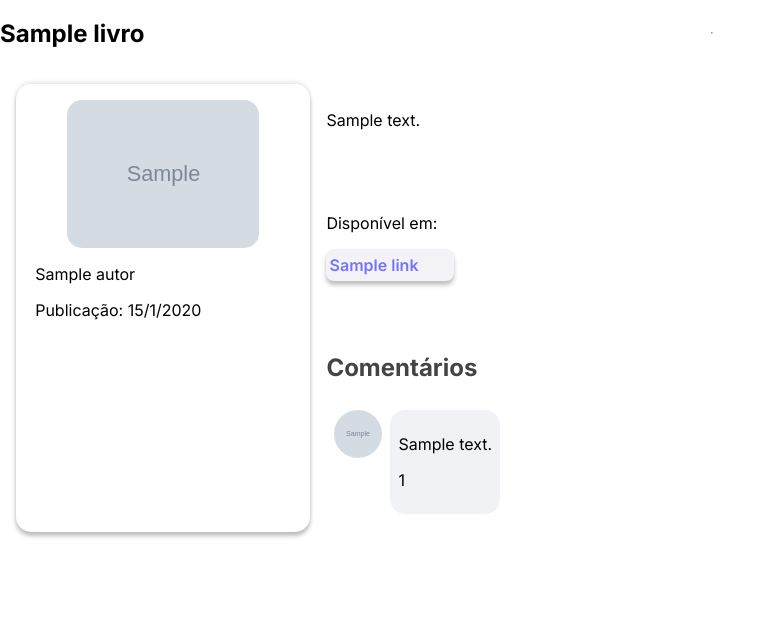
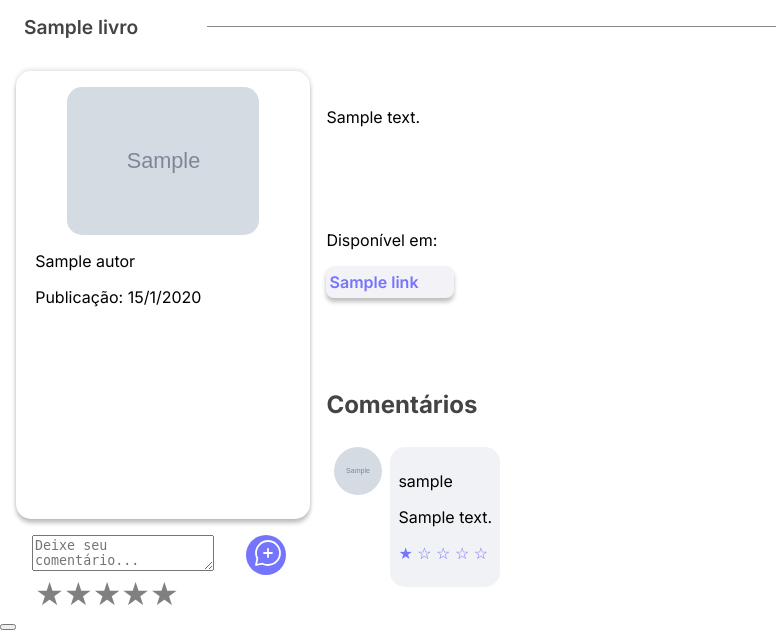
Before and after one commit to GuilhermeVieiraSouza/Bibliotecando_projeto, a Django app: page /detalhesLivro/1/ in a window 1280 px wide. Shown: the part 219-850 px from the top of the page, without its empty margins (0-776 px from the left). Before the commit the page ends 757 px from the top, so only its background shows below. Run offline with Django 5.2, Linux system fonts and the light colour scheme; a user stored in the database is signed in; tables that the repository leaves empty hold one stand-in row (values such as "Sample post"); grey boxes marked "Sample" are stand-in pictures; grey boxes are pictures that could not be loaded.

Commit message:
Refactor CSS styles in registro_login.css and base.css Refactor user-related code in editar_usuario view Update profile page to display user's image Add form for adding comments with rating on profile page Update CSS styles in detalhesLivro.css Update template to display comments and add comment form on detalhesLivro page Update views to handle comment form submission on detalhesLivro page Add SVG icons for book and comment

```diff
--- a/bibliotecando/forms.py
+++ b/bibliotecando/forms.py
@@ -9,10 +9,18 @@ class UserForm(UserCreationForm):
         model = models.Usuario
         fields = ['username', 'email', 'imagem', 'data_nascimento',  'password1', 'password2']
 
-
-
-
 class UserEditForm(UserChangeForm):
     class Meta:
         model = models.Usuario
         fields = ['username', 'email', 'imagem', 'data_nascimento']
+
+
+class ComentarioForm(forms.ModelForm):
+    class Meta:
+        model = models.Comentario
+        fields = ['texto', 'nota']  # Inclua os campos que o usuário preencherá
+
+        widgets = {
+            'texto': forms.Textarea(attrs={'placeholder': 'Escreva seu comentário...', 'rows': 3}),
+            'nota': forms.NumberInput(attrs={'min': 1, 'max': 5, 'step': 1}),  # Para nota entre 1 e 5
+        }
--- a/bibliotecando/models.py
+++ b/bibliotecando/models.py
@@ -63,7 +63,6 @@ class Comentario(models.Model):
     livro = models.ForeignKey(Livro, on_delete=models.CASCADE)
     usuario = models.ForeignKey(Usuario, on_delete=models.CASCADE)
 
-
     class Meta:
         verbose_name = 'Comentario'
         verbose_name_plural = 'Comentarios'
--- a/bibliotecando/static/css/detalhesLivro.css
+++ b/bibliotecando/static/css/detalhesLivro.css
@@ -40,12 +40,14 @@
     flex-direction: row;
     align-items: center;
     justify-content: space-between;
+    padding-left: 1.5rem ;
 }
 
 .titulo_livro {
     font-size: 1.2rem;
     font-weight: 600;
     color: #444;
+
 }
 
 .custom_line {
@@ -55,22 +57,67 @@
     border: none;
 }
 
+
+/*arede adição de comentario*/
+.btn_comentario {
+    background-color: #7474FD;
+    width: 2.5rem;
+    height: 2.5rem;
+    border-radius: 50%;
+    border: none;
+    margin-left: 2rem;
+}
+.btn_comentario img {
+    width: 2rem;
+    height: 2rem;
+
+}
+#estrelas{
+    color: #7474FD;
+}
+.rating {
+    display: flex;
+    flex-direction: row-reverse;
+    justify-content: center;
+}
+.rating input {
+    display: none;
+}
+.rating label {
+    font-size: 2rem;
+    color: gray;
+    cursor: pointer;
+}
+.rating input:checked ~ label {
+    color: gold;
+}
+.rating label:hover,
+.rating label:hover ~ label {
+    color: gold;
+}
+
 .container_direita {
     display: flex;
     flex-direction: column;
     justify-content: space-around;
     align-items: flex-start;
+    padding-right: 2rem ;
 }
 
+form {
+    display: flex;
+    flex-direction: row;
+}
+
+/*area de comentarios*/
 .h2_comentarios {
     color: #444;
 }
 
-
 .container_comentario {
     display: flex;
     flex-direction: row;
-    justify-content: space-around;
+    justify-content: start;
     align-items: flex-start;
     padding: 0.5rem;
     width: auto;
--- a/bibliotecando/templates/bibliotecando/detalhesLivro.html
+++ b/bibliotecando/templates/bibliotecando/detalhesLivro.html
@@ -8,8 +8,8 @@
 {% block 'body' %}
 <main>
     <div class="container_titulo">
-        <h2 class="titulo">{{ livro.titulo }}</h2>
-        <hr class="custom-line">
+        <h2 class="titulo_livro">{{ livro.titulo }}</h2>
+        <hr class="custom_line">
     </div>
     <div class="container">
         <!-- aqui começa a parte da esquerda -->
@@ -19,12 +19,45 @@
                 <div class="detalhes_img">
                     <img src="{{ livro.imagem.url }}" alt="">
                 </div>
-                <div class="detalhes-info">
+                <div class="detalhes_info">
                     <p>{{livro.autor.nome}}</p>
                     <p>Publicação: {{publicacao}}</p>
                     <p>{{livro.genero}}</p>
                 </div>
             </div>
+            <!-- aqui fica a adição de comentario-->
+            {% if autenticado %}
+            <form method="post" >
+                {% csrf_token %}
+                <div style=>
+                    <textarea name="texto" placeholder="Deixe seu comentário..." required
+                        style="margin-left: 2rem ;"></textarea>
+                    <div class="rating">
+                        <input type="radio" id="star5" name="nota" value="5" required>
+                        <label for="star5" title="5 estrelas">★</label>
+                        <input type="radio" id="star4" name="nota" value="4">
+                        <label for="star4" title="4 estrelas">★</label>
+                        <input type="radio" id="star3" name="nota" value="3">
+                        <label for="star3" title="3 estrelas">★</label>
+                        <input type="radio" id="star2" name="nota" value="2">
+                        <label for="star2" title="2 estrelas">★</label>
+                        <input type="radio" id="star1" name="nota" value="1">
+                        <label for="star1" title="1 estrela">★</label>
+                    </div>
+
+                </div>
+
+                <button class="btn_comentario">
+                    <img src="{% static 'svg/coment.svg' %}" alt="">
+                </button>
+            </form>
+            <div>
+                <button >
+
+                </button>
+            </div>
+            {% endif %}
+
         </div>
         <!-- aqui começa a parte da direita  -->
         <div class="container_direita">
@@ -37,8 +70,8 @@
                     Disponível em:
                 </P>
                 {%for link in links%}
-                <button class="button-link" >
-                        <a href="{{link.url}}" target="_blank">
+                <button class="button-link">
+                    <a href="{{link.url}}" target="_blank">
                         <p>{{link.nome}}</p>
                     </a>
                 </button>
@@ -52,12 +85,14 @@
                         <div class="container_comentario">
                             <div class="container_usuario">
                                 <img src="{{comentario.usuario.imagem.url}}" alt="">
-                                <p>{{comentario.usuario.nome}}</p>
+
                             </div>
                             <div class="comentario">
+                                <p>{{comentario.usuario.username}}</p>
                                 <p>{{comentario.texto}}</p>
-
-                                <p>{{comentario.nota}}</p>
+                                <p id="estrelas">
+                                    {% for i in stars_range %}
+                                    {% if i <= comentario.nota %} ★ {% else %} ☆ {% endif %} {% endfor %} </p>
                             </div>
                         </div>
                         {% endfor %}
--- a/bibliotecando/views.py
+++ b/bibliotecando/views.py
@@ -16,7 +16,21 @@ def detalhesLivro(request, id):
     livro = models.Livro.objects.get(id=id)
     comentarios = models.Comentario.objects.filter(livro=livro)
     links = models.Links.objects.filter(livro=livro)
+
+    if request.method == "POST" and request.user.is_authenticated:
+        form = forms.ComentarioForm(request.POST)
+        if form.is_valid():
+            comentario = form.save(commit=False)
+            comentario.livro = livro
+            comentario.usuario = request.user  # Associa o usuário logado
+            comentario.save()
+            return redirect('bibliotecando:detalhesLivro', id=id)
+    else:
+        form = forms.ComentarioForm()
+
     contexto = {
+        'stars_range': range(1, 6),
+        'autenticado': request.user.is_authenticated,
         'livro': livro,
         'publicacao': f"{livro.data_publicacao.day}/{livro.data_publicacao.month}/{livro.data_publicacao.year}",
         'comentarios': comentarios,
```
Also changed, not shown: bibliotecando/static/svg/book.svg (added), bibliotecando/static/svg/coment.svg (added).
